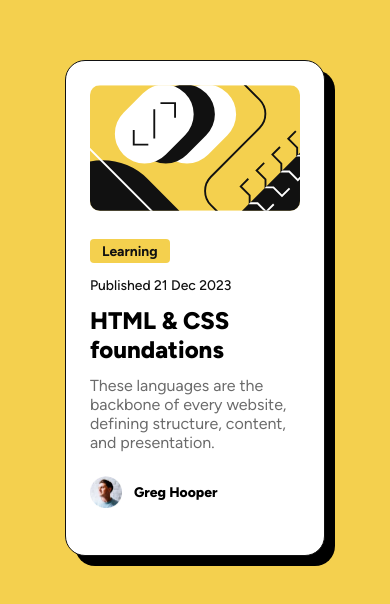
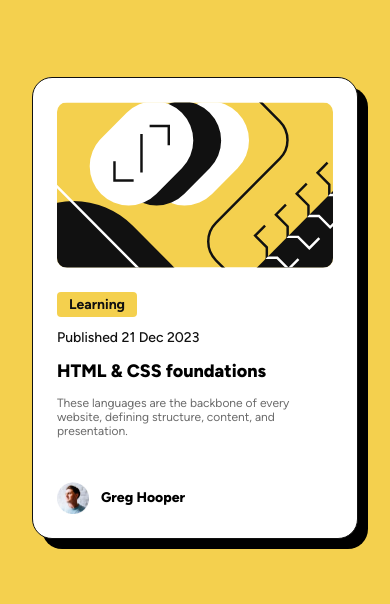
Before and after one commit to Chantal-Yvonne/blog-preview-card, a plain HTML site: page index.html in a window 390 px wide. Shown: the part 114-718 px from the top of the page. Drawn offline with Linux system fonts and the light colour scheme.

Commit message:
Updated mobile reponsiveness and add mobile screenshot

```diff
--- a/assets/styles.css/style.css
+++ b/assets/styles.css/style.css
@@ -18,82 +18,83 @@
     --Gray-950: #111111;
 }
 
-/* - Weights: 500, 800 */
-
+/* ==========CONTAINER ===========*/
 .main-container {
     max-width: 90rem;
     width: 100%;
     height: 100vh;
     background-color: var(--yellow);
-    padding: 4.06rem;
+    padding: 4rem 2rem;
     display: flex;
     justify-content: center;
     align-items: center;
-
-
 }
-
+/* ==========BLOG CARD ===========*/
 .blog-card {
-    width: 24rem;
-    height: 31rem;
+    width: 100%;
+    max-width: 24rem;
     background-color: var(--white);
-    /* margin: 0 auto; */
     padding: 1.5rem;
-    border-radius: 20px;
+    border-radius: 1.25rem;
     border: 1px solid var(--Gray-950);
     box-shadow: 10px 10px 0 0 black;
+    display: flex;
+    flex-direction: column;
+    gap: 1.25rem;
 }
 
 .blog-card-img img {
-    border-radius: 10px;
+    border-radius: 0.625rem;
     width: 100%;
-    height: 100%;
 }
 
 .blog-card-info {
-    padding: 1.5rem 0;
+    padding: 0 0 1.5rem;
+    display: flex;
+    flex-direction: column;
 }
 
 
 .blog-card-info h1 {
-    font-size: 0.87rem;
+    font-size: 0.875rem;
     background-color: var(--yellow);
-    border-radius: 4px;
+    border-radius: 0.25rem;
     padding: 0.25rem 0.75rem;
-    width: 5rem;
+    width: fit-content;
     color: var(--Gray-950);
-    margin: 0 0 0.75rem ;
+    margin: 0 0 0.75rem;
+}
 
+.blog-card-info h2 {
+    font-size:clamp(18px, 1.8vw,24px);
+    font-weight: 800;
+    margin: 0.875rem 0;
+    transition: color 0.3s;
 }
 
 .blog-card-info h2:hover {
     color: var(--yellow);
-    cursor: url(../images/Pointer.png),auto;
-
+    cursor: url(../images/Pointer.png), auto;
 }
 
 .blog-card-info .date {
     font-weight: 500;
-    font-size: 0.87rem;
+    font-size: 0.875rem;
     color: var(--Gray-950);
 
 }
 
-.blog-card-info h2 {
-    font-weight: 800;
-    margin: 0.75rem 0;
-}
-
 .blog-card-info p {
-    font-size: 1rem;
+    font-size: clamp(12px, 1.4vw,16px) ;
     color: var(--Gray-500);
+    max-width: 19.4rem;
     width: 100%;
 }
 
 .blog-card-profile {
     display: flex;
     align-items: center;
-    gap: 12px;
+    gap: 0.75rem;
 }
 
 .blog-card-profile img {
@@ -102,34 +103,6 @@
 }
 
 .blog-card-profile p {
-    font-size: 0.87rem;
+    font-size: 0.875rem;
     font-weight: 800;
 }
-
-
-
-
-
-@media (max-width:375px) {
-
-.blog-card-info h2 {
-      font-size: 0.87rem;
-
-
-}
-.blog-card-info p {
-    font-size: 0.6rem;
-    width:100%;
-}
-
-.blog-card {
-    height: 65%;
-
-}
-
-
-.blog-card-info .date {
-    font-size: 0.5rem;
-
-}
-}
```
Also changed, not shown: assets/images/mobile-375px.png (deleted), assets/images/mobile-preview.png (added), 1 other file.
